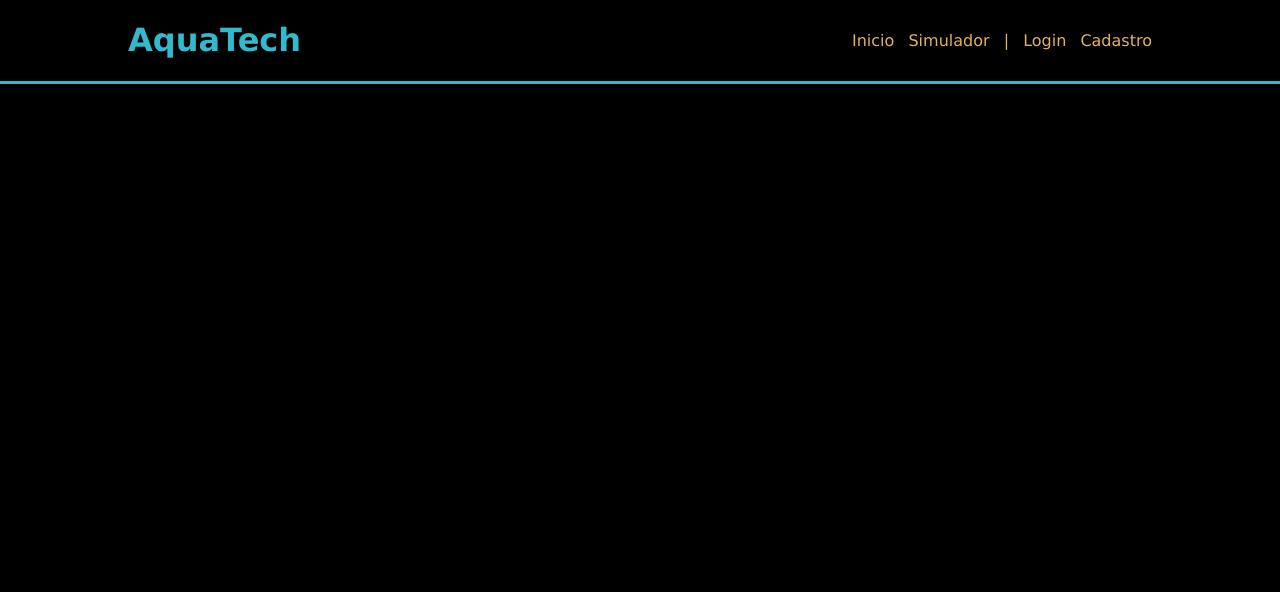
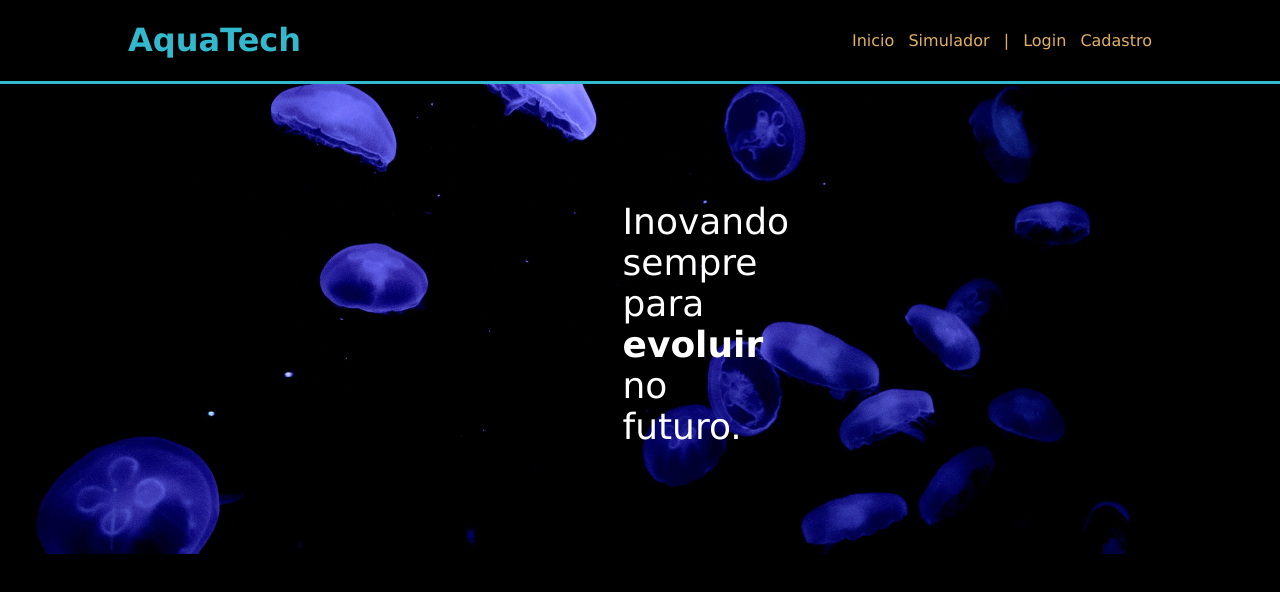
Before and after one commit to IlysMaroto/meu-primeiro-repo, a plain HTML site: page aquatech/index.html in a window 1280 px wide. Drawn offline with Linux system fonts and the light colour scheme.

Commit message:
Atualização - Aula antes do intervalo

```diff
--- a/aquatech/index.html
+++ b/aquatech/index.html
@@ -1,10 +1,10 @@
 <!DOCTYPE html>
 <html lang="pt-br">
   <head>
-    <meta charset="UTF-8">
-    <meta name="viewport" content="width=device-width, initial-scale=1.0">
+    <meta charset="UTF-8" />
+    <meta name="viewport" content="width=device-width, initial-scale=1.0" />
     <title>AquaTech</title>
-    <link rel="stylesheet" href="style.css">
+    <link rel="stylesheet" href="style.css" />
   </head>
   <body>
     <div class="header">
@@ -16,7 +16,12 @@
           <li>|</li>
           <li>Login</li>
           <li>Cadastro</li>
-
+        </ul>
+      </div>
+    </div>
+    <div class="banner">
+      <div class="container">
+        <p>Inovando sempre para <span>evoluir</span> no futuro.</p>
       </div>
     </div>
   </body>
--- a/aquatech/style.css
+++ b/aquatech/style.css
@@ -1,35 +1,50 @@
 body {
   margin: 0;
   padding: 0;
+  background-color: black;
   font-family: Verdana;
-    background-color: black;
+}
 
+.container {
+  display: flex;
+  margin: auto;
+  width: 80%;
 }
 
 .header {
   border-bottom: 3px solid #32b9cd;
 }
-
+.header .container {
+  justify-content: space-between;
+}
 .navbar {
   display: flex;
   flex-direction: row;
+  align-items: center;
+  justify-content: space-between;
   list-style: none;
   width: 300px;
-    justify-content: space-between;
   color: #e3b062;
-    align-items: center;
 }
-
-.container {
-    display: flex;
-    width: 80%;
-    margin: auto;
-}
-
-.header .container {
-    justify-content: space-between;
-}
-
 .titulo {
   color: #32b9cd;
 }
+
+.banner {
+  padding: 40px 20px 30px 10px;
+  height: 400px;
+  background-image: url("Imagens/bg-jelly-fish-para_outras_pags.png");
+  color: #fff;
+}
+.banner .container {
+  justify-content: center;
+  align-items: center;
+  height: 100%;
+}
+.banner .container p {
+  font-size: 36px;
+  width: 25px;
+}
+.banner .container p span {
+  font-weight: bold;
+}
```
Also changed, not shown: aquatech/Imagens/bg-jelly-fish-para_outras_pags.png (added), aquatech/Imagens/favicon2.ico (added), aquatech/Imagens/growth_color.png (added), aquatech/Imagens/lightbulb_color.png (added), aquatech/Imagens/planet-earth_color.png (added). Lines whose indentation alone changed are shown as unchanged.
